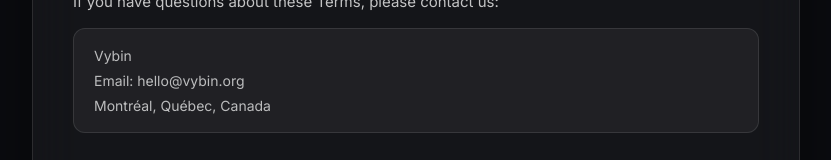
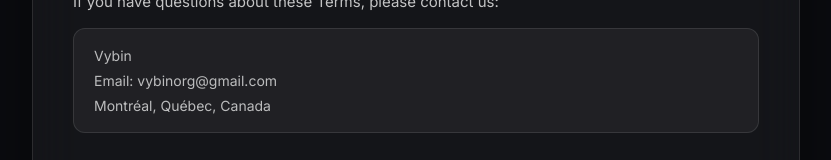
Before and after one commit to rvybin/Vybin_v1, a React (Vite) app: page /terms in a window 1280 px wide. Shown: the part 4556-4716 px from the top of the page, without its empty margins (224-1055 px from the left). Built offline with nearby package versions, Linux system fonts and the light colour scheme; no server answers.

Commit message:
Update contact email to vybinorg@gmail.com in legal pages
Co-Authored-By: Claude Sonnet 4.6 <noreply@anthropic.com>

```diff
--- a/src/pages/PrivacyPage.tsx
+++ b/src/pages/PrivacyPage.tsx
@@ -13,7 +13,7 @@ const privacySections = [
       },
       {
         type: "contact" as const,
-        lines: ["Vybin", "Email: hello@vybin.org", "Montréal, Québec, Canada"],
+        lines: ["Vybin", "Email: vybinorg@gmail.com", "Montréal, Québec, Canada"],
       },
     ],
   },
@@ -157,7 +157,7 @@ const privacySections = [
       },
       {
         type: "p" as const,
-        text: "To exercise any of these rights, contact us at hello@vybin.org. We will respond within 30 days.",
+        text: "To exercise any of these rights, contact us at vybinorg@gmail.com. We will respond within 30 days.",
       },
     ],
   },
@@ -219,7 +219,7 @@ const privacySections = [
       },
       {
         type: "contact" as const,
-        lines: ["Vybin — Privacy", "Email: hello@vybin.org", "Montréal, Québec, Canada"],
+        lines: ["Vybin — Privacy", "Email: vybinorg@gmail.com", "Montréal, Québec, Canada"],
       },
     ],
   },
--- a/src/pages/TermsPage.tsx
+++ b/src/pages/TermsPage.tsx
@@ -234,7 +234,7 @@ const termsSections = [
       },
       {
         type: "contact" as const,
-        lines: ["Vybin", "Email: hello@vybin.org", "Montréal, Québec, Canada"],
+        lines: ["Vybin", "Email: vybinorg@gmail.com", "Montréal, Québec, Canada"],
       },
     ],
   },
```
